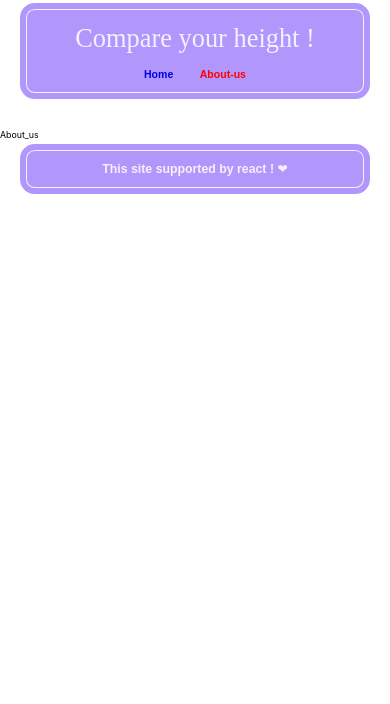
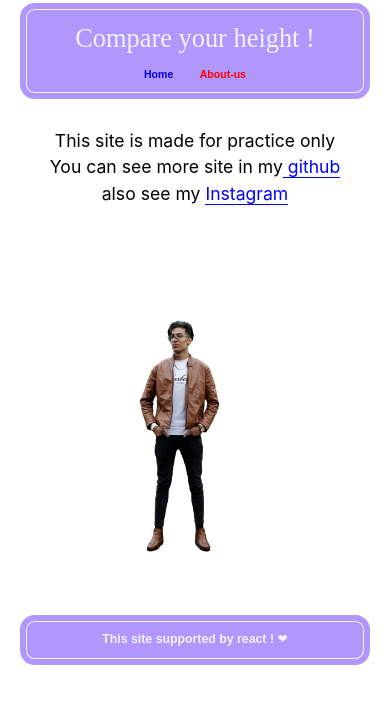
Before and after one commit to mahdikhalili1998/Compare-Height, a React (Vite) app: page /about-us in a window 390 px wide. Shown: the top 704 px of the page. Built offline with nearby package versions, Linux system fonts and the light colour scheme; a web font is replaced by a local one.

Commit message:
ready for deeploy

```diff
--- a/src/components/InputList.jsx
+++ b/src/components/InputList.jsx
@@ -26,7 +26,7 @@ function InputList() {
         </div>
       </div>
 
-      <div className={empty ? styles.result : styles.hide}>
+      <div className={styles.Result}>
         <Result />
       </div>
     </div>
--- a/src/components/Result.jsx
+++ b/src/components/Result.jsx
@@ -17,7 +17,7 @@ function Result() {
   return (
     <>
       {save.length > 2 ? (
-        <div>
+        <div className={styles.e2}>
           <p>just two people can add</p>
           {!reload ? window.location.reload() : null}
         </div>
--- a/src/context/Provider.jsx
+++ b/src/context/Provider.jsx
@@ -37,7 +37,7 @@ function Provider({ children }) {
   const [empty, setEmpty] = useState(false);
   const [timeclass, setTimeclass] = useState(true);
   const [next, setNext] = useState(true);
-
+  console.log(empty);
   const compareHandler = () => {
     setCount((count) => count + 1);
     {
--- /dev/null
+++ b/src/css/about.module.css
@@ -0,0 +1,38 @@
+.container {
+  display: flex;
+  flex-direction: column;
+  align-items: center;
+  justify-self: center;
+  margin-bottom: 4rem;
+}
+.container p {
+  font-size: 1.4rem;
+}
+.container p a {
+  color: blue;
+  text-decoration: none;
+  border-bottom: 1.5px solid blue;
+}
+.gg {
+  display: flex;
+  align-items: end;
+  justify-content: center;
+  gap: 4rem;
+}
+.gg img {
+  width: 14rem;
+  height: auto;
+}
+@media (max-width: 437px) {
+  .gg {
+    flex-direction: column;
+    gap: 0;
+    align-items: center;
+  }
+  .gg img {
+    width: 28rem;
+  }
+  .container p{
+    font-size: 2rem;
+  }
+}
--- a/src/css/inputlist.module.css
+++ b/src/css/inputlist.module.css
@@ -89,6 +89,8 @@
   margin-left: 1rem;
   margin-bottom: 2rem;
   justify-self: center;
+  justify-self: center;
+  align-self: center;
 }
 .hide {
   display: none;
@@ -98,12 +100,19 @@
   font-size: 1rem;
   font-weight: 500;
   height: 1.7rem;
+  text-transform: capitalize;
 }
 
 .input_border {
 }
-@media (max-width: 550px) {
+@media (max-width: 500px) {
   .Ri {
-    gap: 1rem;
+    display: flex;
+    justify-content: center;
+    align-items: center;
+    flex-direction: column;
+  }
+  .firstContainer{
+    margin-bottom: 8rem;
   }
 }
--- a/src/css/result.module.css
+++ b/src/css/result.module.css
@@ -2,7 +2,7 @@
   height: 100%;
   display: flex;
   justify-content: center;
-
+  margin-top: -3rem;
   align-items: flex-end;
 }
 .li {
@@ -12,13 +12,49 @@
   flex-direction: column;
   justify-content: center;
   align-items: center;
-  margin-left: -7rem;
+  margin-left: -11.5rem;
+  color: rgb(242, 0, 255);
 }
 .nh {
   font-size: 1.5rem;
 }
-.show_reload {
+
+.li:nth-child(even) {
+  color: rgb(144, 0, 255);
 }
 .hide {
   display: none;
 }
+.e2 {
+  display: flex;
+  justify-content: center;
+  height: 100%;
+  font-size: 1.4rem;
+  color: rgb(253, 89, 89);
+  align-items: center;
+  text-transform: capitalize;
+  font-weight: 500;
+}
+@media (max-width: 620px) {
+  .ul {
+    justify-content: end;
+  }
+}
+@media (max-width: 500px) {
+  .ul {
+    margin-left: 8rem;
+    justify-content: center;
+    margin-bottom: 2rem;
+  }
+  .e2 {
+    margin-top: -3rem;
+    margin-bottom: 2rem;
+  }
+  .nh {
+    display: flex;
+    flex-direction: column;
+    gap: 1rem;
+    justify-content: center;
+    align-items: center;
+  }
+}
--- /dev/null
+++ b/src/helper/img.js
@@ -0,0 +1,2 @@
+const mahdiIMG = '';
+export default mahdiIMG;
--- a/src/pages/About_us.jsx
+++ b/src/pages/About_us.jsx
@@ -1,7 +1,23 @@
 import React from "react";
-
+import styles from "../css/about.module.css";
+import mahdiImg from "../image/bg.png";
 function About_us() {
-  return <div>About_us</div>;
+  return (
+    <div className={styles.gg}>
+      <div className={styles.container}>
+        <p>This site is made for practice only</p>
+        <p>
+          You can see more site in my
+          <a href="https://github.com/mahdikhalili1998"> github</a>
+        </p>
+        <p>
+          also see my{" "}
+          <a href="https://www.instagram.com/mahdi_lhj/">Instagram</a>
+        </p>
+      </div>
+      <img src={mahdiImg} alt="" />
+    </div>
+  );
 }
 
 export default About_us;
```
Also changed, not shown: src/image/bg.png (added).
